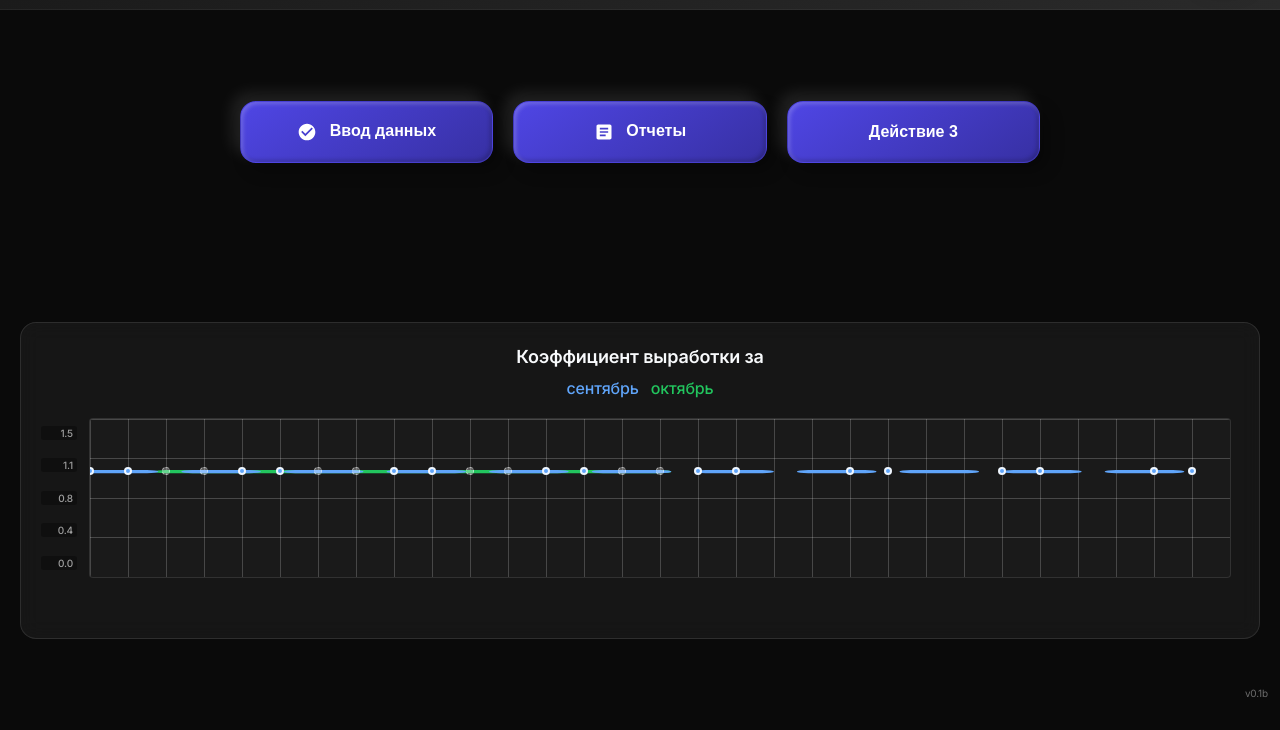
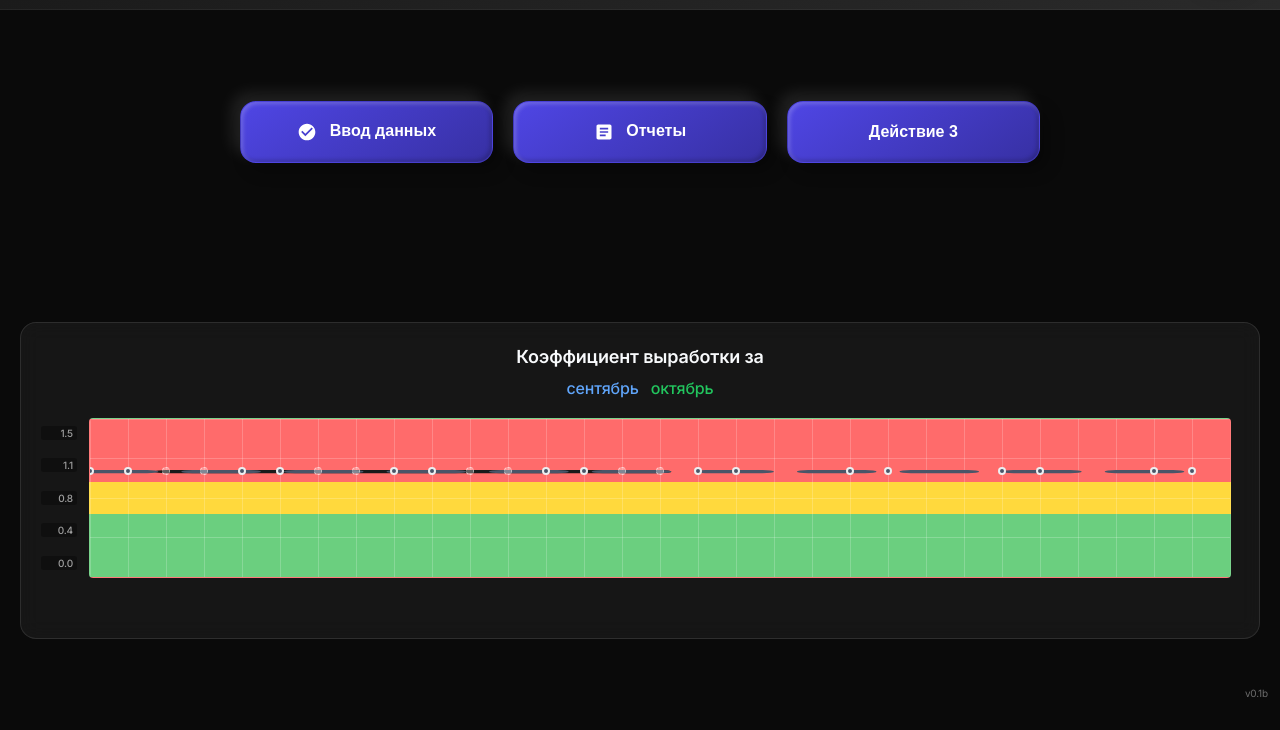
Before and after one commit to Reader79/pwa-app-debug, a website: page index.html in a window 1280 px wide. Shown: the part 87-817 px from the top of the page. Drawn offline with Linux system fonts and the light colour scheme.

Commit message:
Градиентный фон графика: красный(0-0.8), желтый(0.8-1.1), зеленый(1.1+). Темные линии для контраста

```diff
--- a/app.js
+++ b/app.js
@@ -525,7 +525,7 @@ document.addEventListener('DOMContentLoaded', () => {
     svg.style.height = '100%';
 
     const path = document.createElementNS('http://www.w3.org/2000/svg', 'path');
-    path.setAttribute('stroke', '#22c55e');
+    path.setAttribute('stroke', '#1a1a1a'); // Темный цвет для контраста с градиентом
     path.setAttribute('stroke-width', '2');
     path.setAttribute('fill', 'none');
     path.setAttribute('stroke-linecap', 'round');
@@ -579,7 +579,7 @@ document.addEventListener('DOMContentLoaded', () => {
     // Линия предыдущего месяца (пунктир синего цвета)
     if (prevPoints.length) {
       const prevPath = document.createElementNS('http://www.w3.org/2000/svg', 'path');
-      prevPath.setAttribute('stroke', '#60a5fa');
+      prevPath.setAttribute('stroke', '#4a5568'); // Темно-серый для контраста с градиентом
       prevPath.setAttribute('stroke-width', '2');
       prevPath.setAttribute('fill', 'none');
       prevPath.setAttribute('stroke-linecap', 'round');
--- a/styles.css
+++ b/styles.css
@@ -184,7 +184,14 @@ body{
   flex: 1;
   position: relative;
   height: 160px;
-  background: rgba(255, 255, 255, 0.02);
+  background: linear-gradient(to bottom,
+    #ff6b6b 0%,     /* светлокрасный для 0-0.8 */
+    #ff6b6b 40%,    /* переход к желтому */
+    #ffd93d 40%,    /* светложелтый для 0.8-1.1 */
+    #ffd93d 60%,    /* переход к зеленому */
+    #6bcf7f 60%,    /* светло-зеленый для 1.1+ */
+    #6bcf7f 100%    /* до максимума */
+  );
   border-radius: 4px;
   border: 1px solid rgba(255, 255, 255, 0.1);
   overflow: hidden; /* Скрывает выходящие элементы */
@@ -232,8 +239,8 @@ body{
   width: 8px;
   height: 8px;
   border-radius: 50%;
-  background: #22c55e;
-  border: 2px solid rgba(255, 255, 255, 0.8);
+  background: #1a1a1a; /* Темный цвет для контраста с градиентом */
+  border: 2px solid rgba(255, 255, 255, 0.9);
   cursor: pointer;
   transition: all 0.3s ease;
   transform: translate(-50%, -50%);
@@ -242,7 +249,7 @@ body{
 
 .chart-point:hover {
   transform: translate(-50%, -50%) scale(1.5);
-  box-shadow: 0 0 12px rgba(34, 197, 94, 0.6);
+  box-shadow: 0 0 12px rgba(26, 26, 26, 0.8);
 }
 
 .chart-point.no-data {
@@ -257,7 +264,7 @@ body{
 
 /* Точки предыдущего месяца */
 .chart-point.prev {
-  background: #60a5fa;
+  background: #4a5568; /* Темно-серый для контраста с градиентом */
   border-color: rgba(255,255,255,0.9);
 }
 
```
